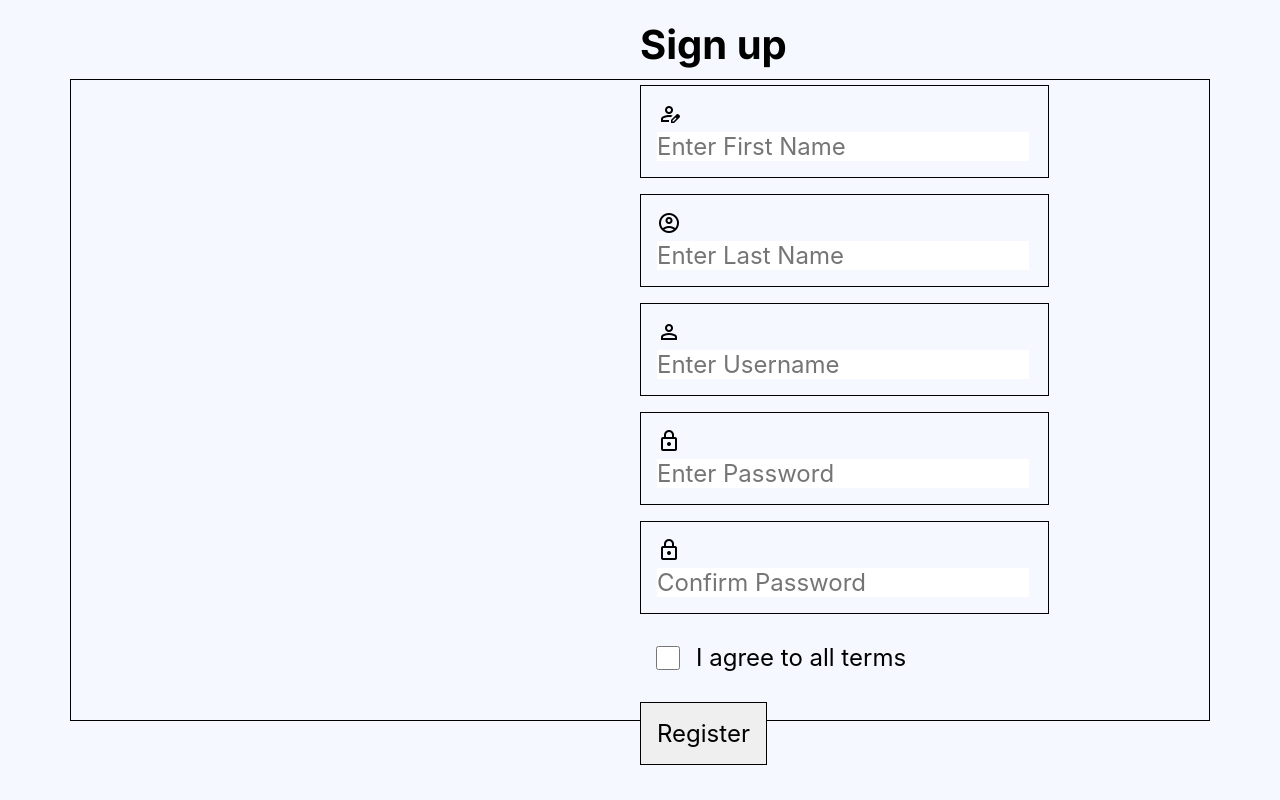
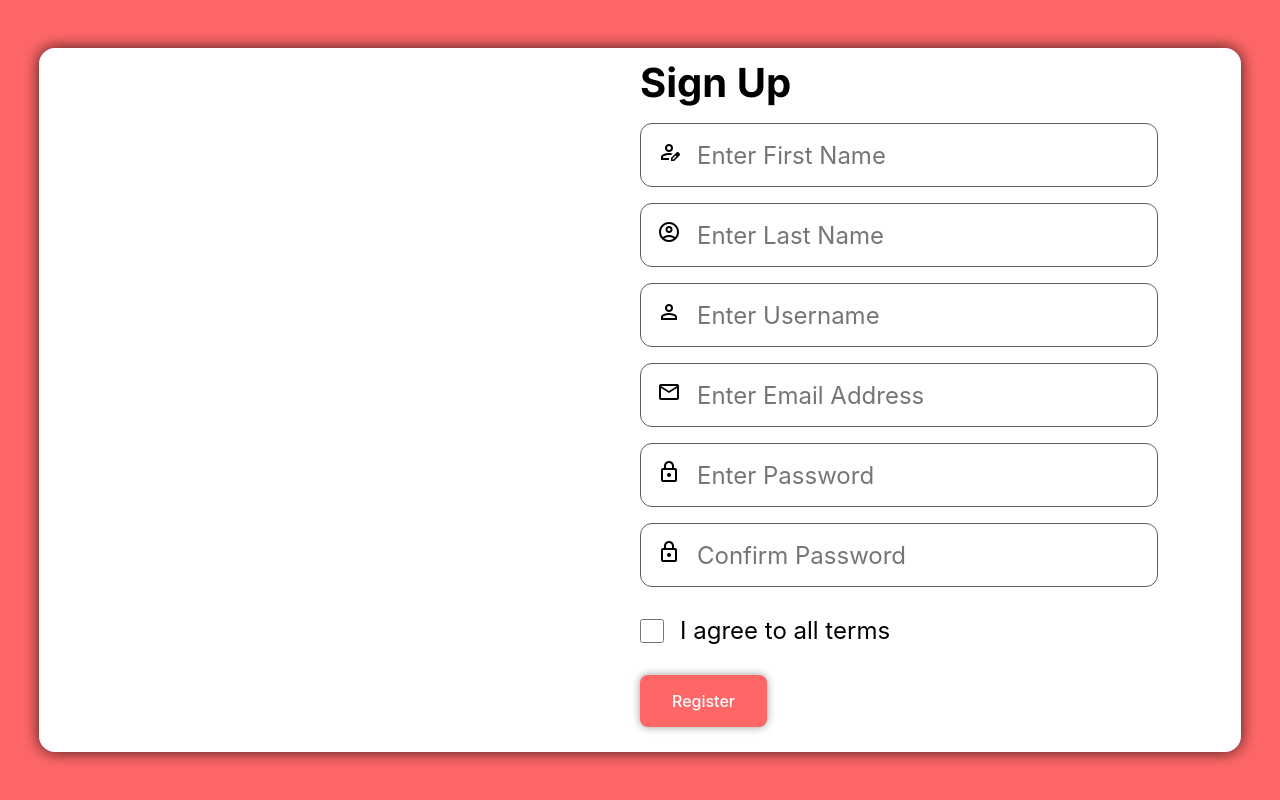
Before and after one commit to pewpil/to-do-app, a React (Vite) app: page / in a window 1280 px wide. Built offline with nearby package versions, Linux system fonts and the light colour scheme; a web font is replaced by a local one.

Commit message:
signup designed

```diff
--- a/src/Signup/Signup.jsx
+++ b/src/Signup/Signup.jsx
@@ -10,7 +10,7 @@ function Signup() {
           {/* fake ass signup corporate art go here */}
         </div>
         <div id={styles.signup_form_container}>
-          <h2 className={universal.title2}>Sign up</h2>
+          <h2 className={universal.title2}>Sign Up</h2>
           <form>
             <label className={styles.text_field_label} for="">
               <p className={`${universal.body1} ${styles.text_field_icon}`}>
@@ -45,6 +45,17 @@ function Signup() {
                 type="text"
                 name="username"
                 placeholder="Enter Username"
+              />
+            </label>
+            <label className={styles.text_field_label} for="">
+              <p className={`${universal.body1} ${styles.text_field_icon}`}>
+                <span className="material-symbols-outlined">mail</span>
+              </p>
+              <input
+                className={`${universal.body1} ${styles.text_field}`}
+                type="text"
+                name="username"
+                placeholder="Enter Email Address"
               />
             </label>
             <label className={styles.text_field_label} for="">
@@ -85,7 +96,7 @@ function Signup() {
             <label for="">
               <button
                 type="button"
-                className={`${styles.button_field} ${universal.body1}`}
+                className={`${styles.button_field} ${universal.body1} ${universal.button_long}`}
               >
                 Register
               </button>
--- a/src/Signup/Singup.module.css
+++ b/src/Signup/Singup.module.css
@@ -1,6 +1,7 @@
 #sign_up_page {
 	height: 100vh;
 	width: 100vw;
+	background-color: #ff6767;
 	/* background-color: gold; */
 	display: flex;
 	align-items: center;
@@ -8,9 +9,11 @@
 }
 
 #sign_up {
-	/* background-color: mintcream; */
-	border: 1px solid black;;
+	background-color: #ffffff;
+	box-shadow: 0 0 1rem rgba(0, 0, 0, 0.75);
+	border-radius: 1rem;
 	aspect-ratio: 16 / 9;
+	padding: 2rem;
 	height: 80%;
 	display: flex;
 }
@@ -46,21 +49,28 @@
 
 .button_field {
 	display: block;
-	padding: 1rem;
+	padding: 1rem 2rem 1rem 2rem;
 	margin: 1rem 0rem 1rem 0;
-	border: 1px black solid;
+	font-weight: 500;
+	font-size: 1rem;
 }
 
 .text_field_label {
 	display: block;
 	padding: 1rem;
 	margin: 1rem 10rem 1rem 0;
-	border: 1px black solid;
+	border: 1px #5d5d5d solid;
+	border-radius: 0.75rem;
+	width: 85%;
+}
+
+.text_field_icon {
+	padding-right: 1rem;
 }
 
 .checkbox_field {
 	aspect-ratio: 1 / 1;
-	margin: 1rem;
+	margin: 1rem 1rem 1rem 0;
 	width: 1.5rem;
 }
 
```
